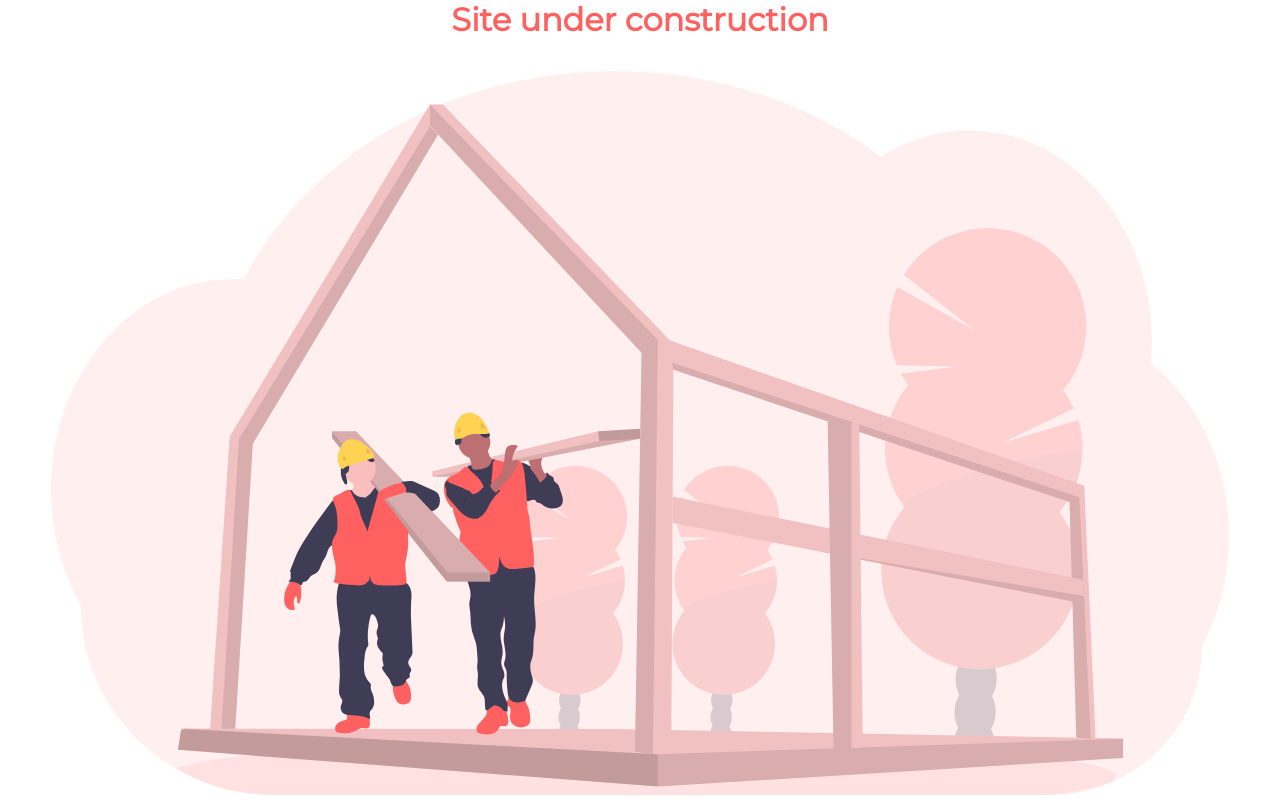
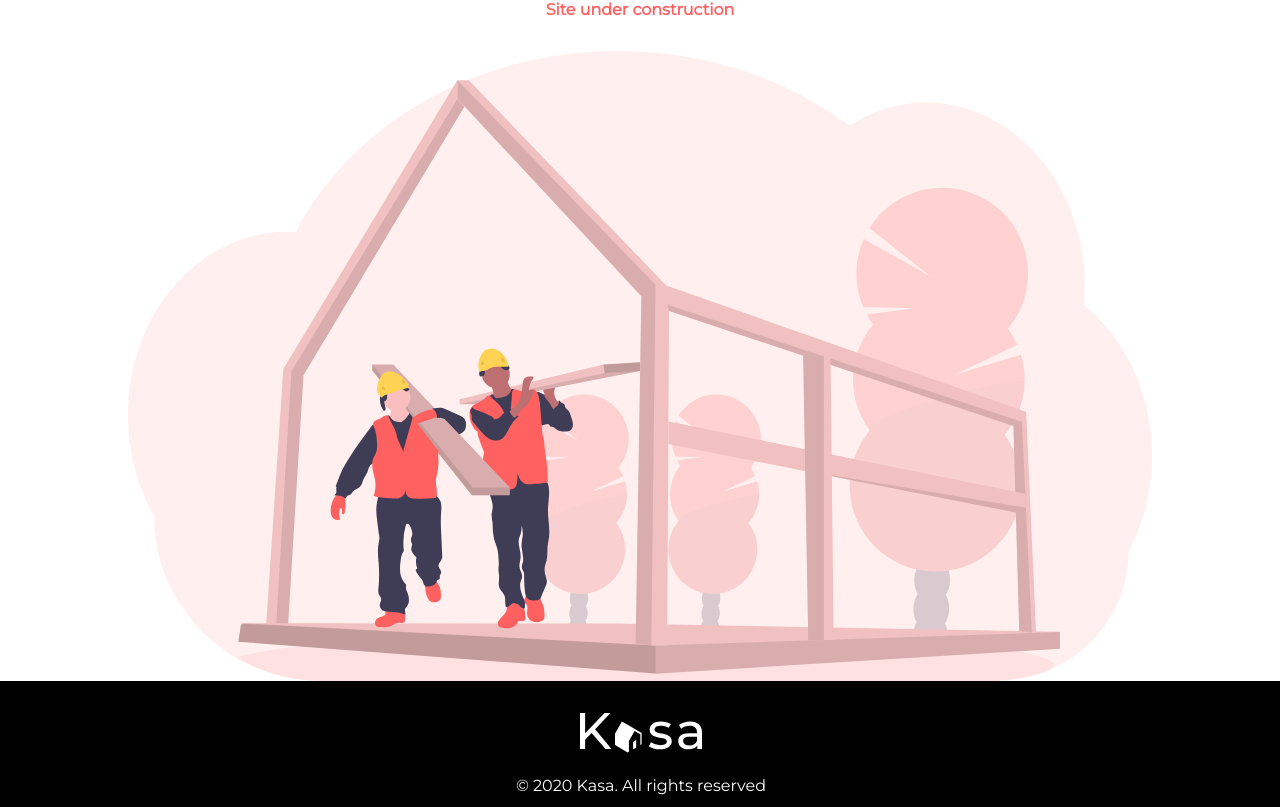
Before and after one commit to fdacheux/projet-7_kasa, a React (Create React App) app: page / in a window 1280 px wide. Built offline with nearby package versions, Linux system fonts and the light colour scheme.

Commit message:
feat(footer): populate footer add style
add logo, text and style to footer

```diff
--- /dev/null
+++ b/src/components/Footer/Footer.module.scss
@@ -0,0 +1,22 @@
+@import "../../style/utils/variables.scss";
+@import "../../style/utils/mixin.scss";
+
+footer {
+  display: flex;
+  flex-direction: column;
+  align-items: center;
+  gap: 23px;
+  background: #000000;
+  color: $colour-secondary;
+  padding: 32px 10px 12px 12px;
+}
+
+.logo {
+  width: 122px;
+}
+
+@include small-screens {
+    .div{
+        font-size: 14px;
+    }
+}
--- a/src/components/Footer/index.tsx
+++ b/src/components/Footer/index.tsx
@@ -1,7 +1,14 @@
+import WhiteLogo from '../../assets/images/white-logo.svg'
+import style from './Footer.module.scss'
 
 function Footer() {
 
-    return <div>I'm a footer</div>
+    return (
+        <footer className={style.footer}>
+            <img className={style.logo} src={WhiteLogo} alt="kasa logo" />
+            <div className={style.div}>© 2020 Kasa. All rights reserved</div>
+        </footer>
+    )
 }
 
 export default Footer
--- a/src/index.scss
+++ b/src/index.scss
@@ -1,8 +1,20 @@
-@import "./utils/style/utils/mixin.scss";
+@import "./style/utils/mixin.scss";
 
 body {
   margin: 0;
+  height: 100%;
   -webkit-font-smoothing: antialiased;
   -moz-osx-font-smoothing: grayscale;
   @include is-light-background(true);
 }
+
+html, body {
+  height: 100%;
+}
+
+#root{
+  height: 100%;
+  display: flex;
+  flex-direction: column;
+  justify-content: space-between;
+}
--- a/src/index.tsx
+++ b/src/index.tsx
@@ -1,14 +1,15 @@
 import React from "react";
 import ReactDOM from "react-dom/client";
 import "./index.scss";
-import "./utils/style/base/reset.scss";
-import "./utils/style/base/typography.scss";
+import "./style/base/reset.scss";
+import "./style/base/typography.scss";
 import Home from "./pages/Home";
 import reportWebVitals from "./reportWebVitals";
 import { BrowserRouter as Router, Routes, Route } from "react-router-dom";
 import Flat from "./pages/Flat";
 import About from "./pages/About";
 import Error from "./pages/Error";
+import Footer from "./components/Footer";
 
 const root = ReactDOM.createRoot(
   document.getElementById("root") as HTMLElement
@@ -22,6 +23,7 @@ root.render(
         <Route path="/about" element={<About />} />
         <Route path="*" element={<Error />} />
       </Routes>
+      <Footer />
     </Router>
   </React.StrictMode>
 );
--- a/src/pages/Error/Error.module.scss
+++ b/src/pages/Error/Error.module.scss
@@ -1,4 +1,4 @@
-@import '../../utils/style/utils/mixin.scss';
+@import '../../style/utils/mixin.scss';
 
 .errorWrapper {
   display: flex;
@@ -14,16 +14,17 @@
 
 .title {
   font-weight: 700;
-  font-size: 198px;
+  font-size: 25vw;
 }
 
 .errorMessage {
-  font-size: 18px;
+  font-size: 4vw;
+  font-weight: 500;
 }
 
 .homeLink {
   text-decoration: underline;
-  font-size: 14px;
+  font-size: 16px;
 }
 
 @include large-screens {
@@ -43,9 +44,9 @@
 
 @include xsmall-screens {
   .title {
-    font-size: 128px;
+    font-size: 96px;
   }
   .errorMessage {
-    font-size: 16px;
+    font-size: 24px;
   }
 }
--- a/src/pages/Error/index.tsx
+++ b/src/pages/Error/index.tsx
@@ -6,9 +6,9 @@ function Error() {
     <section className={style.errorWrapper}>
       <div className={style.errorBlock}>
         <h1 className={style.title}>404</h1>
-        <div className={style.errorMessage}>
+        <h2 className={style.errorMessage}>
           Oups! La page que vous demandez n'existe pas.
-        </div>
+        </h2>
       </div>
       <Link to="/" className={style.homeLink}>Retourner sur la page d'accueil</Link>
     </section>
--- a/src/pages/Home/index.tsx
+++ b/src/pages/Home/index.tsx
@@ -4,7 +4,7 @@ function Home() {
   return (
     <div className="App" style={{display : 'flex', flexDirection: 'column'}}>
       <h1 style={{ textAlign: 'center', marginBottom: '32px', color: '#FF6060' }} >Site under construction</h1>
-      <img src={UnderConstruction} style={{alignSelf : 'center'}} alt='site under construction'></img>
+      <img src={UnderConstruction} style={{alignSelf : 'center', width:'80%'}} alt='site under construction'></img>
     </div>
   );
 }
--- a/src/utils/style/base/typography.scss
+++ b/src/style/base/typography.scss
@@ -1,3 +1,4 @@
 *{
   font-family: "Montserrat", Helvetica, sans-serif;
+  font-size: 16px;
 }
--- a/src/utils/style/utils/mixin.scss
+++ b/src/style/utils/mixin.scss
@@ -1,4 +1,6 @@
 @import "./variables.scss";
+
+
 
 @mixin is-light-background($light-background: true) {
   @if $light-background {
@@ -11,9 +13,15 @@
 }
 
 @mixin xsmall-screens {
-    @media screen and (max-width: map-get($max-width, small)) {
+    @media screen and (max-width: map-get($max-width, xsmall)) {
         @content;
     }
+}
+
+@mixin small-screens {
+  @media screen and (max-width: map-get($max-width, small)) {
+      @content;
+  }
 }
 
 @mixin large-screens {
```
Also changed, not shown: src/assets/images/white-logo.svg (renamed from src/assets/images/dark-logo.svg), src/style/base/reset.scss (renamed from src/utils/style/base/reset.scss), src/style/utils/variables.scss (renamed from src/utils/style/utils/variables.scss).
